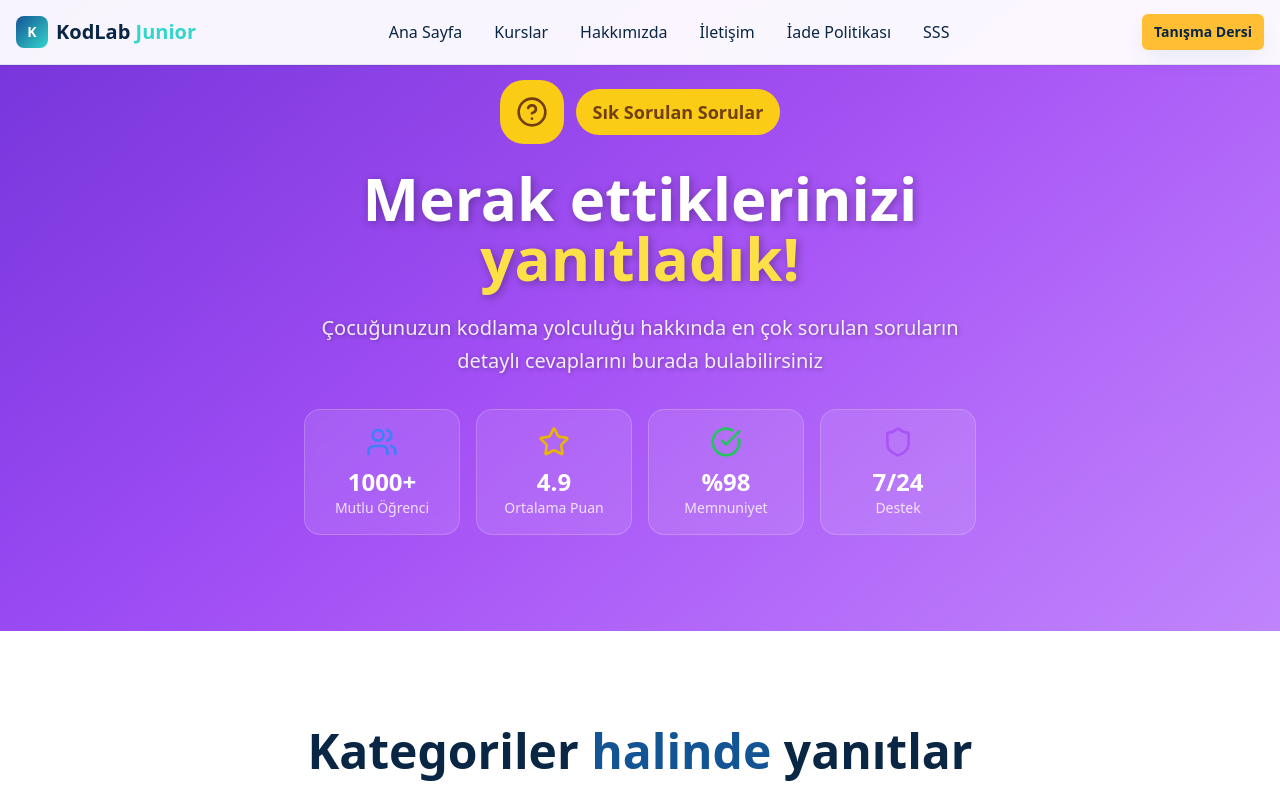
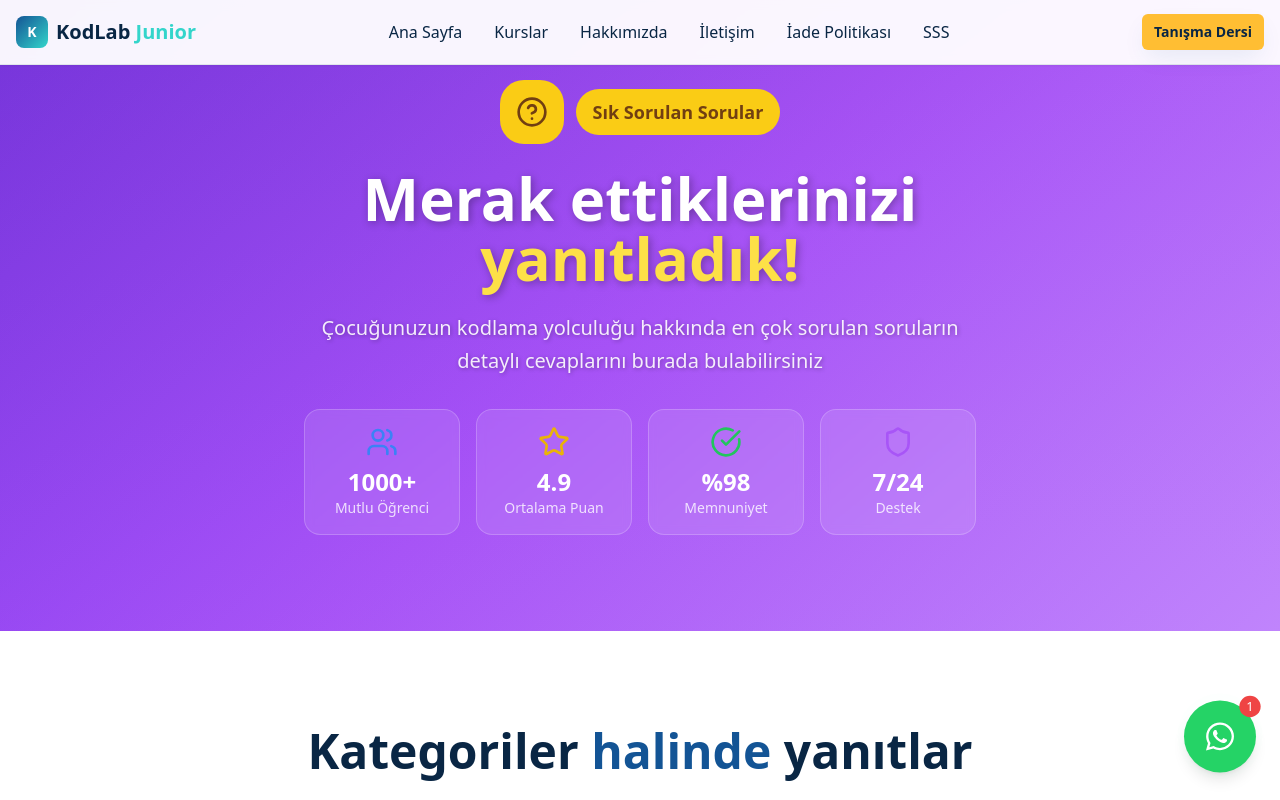
Before and after one commit to SelcukOzdemir23/kodlab-junior-tanitim, a React (Vite) app: page /sss in a window 1280 px wide. Shown: the top 800 px of the page. Built offline with nearby package versions, Linux system fonts and the light colour scheme.

Commit message:
whatsap eklendi

```diff
--- a/package.json
+++ b/package.json
@@ -54,6 +54,7 @@
     "react-day-picker": "^8.10.1",
     "react-dom": "^18.3.1",
     "react-hook-form": "^7.53.0",
+    "react-icons": "^5.5.0",
     "react-resizable-panels": "^2.1.3",
     "react-router-dom": "^6.26.2",
     "recharts": "^2.12.7",
--- /dev/null
+++ b/src/components/WhatsAppFloat.tsx
@@ -0,0 +1,109 @@
+import { motion } from 'framer-motion';
+import { FaWhatsapp } from 'react-icons/fa';
+import { useState } from 'react';
+
+interface WhatsAppFloatProps {
+  phoneNumber?: string;
+  message?: string;
+}
+
+export const WhatsAppFloat = ({
+  phoneNumber = "905523877207", // Placeholder numara - sonra güncellenecek
+  message = "Merhaba! KodLab Junior hakkında bilgi almak istiyorum."
+}: WhatsAppFloatProps) => {
+  const [isHovered, setIsHovered] = useState(false);
+
+  const handleWhatsAppClick = () => {
+    const encodedMessage = encodeURIComponent(message);
+    const whatsappUrl = `https://wa.me/${phoneNumber}?text=${encodedMessage}`;
+    window.open(whatsappUrl, '_blank');
+  };
+
+  return (
+    <motion.div
+      className="fixed bottom-6 right-6 z-50"
+      initial={{ scale: 0, opacity: 0 }}
+      animate={{ scale: 1, opacity: 1 }}
+      transition={{
+        delay: 2, // 2 saniye sonra görünür
+        type: "spring",
+        stiffness: 260,
+        damping: 20
+      }}
+    >
+      <motion.button
+        onClick={handleWhatsAppClick}
+        onHoverStart={() => setIsHovered(true)}
+        onHoverEnd={() => setIsHovered(false)}
+        className="relative bg-[#25D366] hover:bg-[#20BA5A] text-white rounded-full p-5 shadow-lg hover:shadow-xl transition-all duration-300 group"
+        whileHover={{ scale: 1.1 }}
+        whileTap={{ scale: 0.95 }}
+        animate={{
+          y: [0, -8, 0],
+        }}
+        transition={{
+          y: {
+            duration: 2,
+            repeat: Infinity,
+            ease: "easeInOut"
+          }
+        }}
+      >
+        {/* Pulse animasyonu */}
+        <motion.div
+          className="absolute inset-0 bg-[#25D366] rounded-full"
+          animate={{
+            scale: [1, 1.2, 1],
+            opacity: [1, 0, 1],
+          }}
+          transition={{
+            duration: 1.5,
+            repeat: Infinity,
+            ease: "easeInOut"
+          }}
+        />
+
+        {/* WhatsApp ikonu */}
+        <motion.div
+          animate={{
+            rotate: isHovered ? [0, -10, 10, -10, 0] : 0
+          }}
+          transition={{
+            duration: 0.5,
+            ease: "easeInOut"
+          }}
+        >
+          <FaWhatsapp className="w-8 h-8 relative z-10" />
+        </motion.div>
+
+        {/* Tooltip */}
+        <motion.div
+          initial={{ opacity: 0, x: 10 }}
+          animate={{
+            opacity: isHovered ? 1 : 0,
+            x: isHovered ? 0 : 10
+          }}
+          className="absolute right-full mr-3 top-1/2 transform -translate-y-1/2 bg-gray-800 text-white text-sm px-3 py-2 rounded-lg whitespace-nowrap shadow-lg"
+        >
+          WhatsApp ile iletişime geç
+          <div className="absolute top-1/2 left-full transform -translate-y-1/2 border-4 border-transparent border-l-gray-800"></div>
+        </motion.div>
+
+        {/* Notification badge (opsiyonel) */}
+        <motion.div
+          className="absolute -top-1 -right-1 bg-red-500 text-white text-xs rounded-full w-5 h-5 flex items-center justify-center"
+          animate={{
+            scale: [1, 1.2, 1],
+          }}
+          transition={{
+            duration: 1,
+            repeat: Infinity,
+            ease: "easeInOut"
+          }}
+        >
+          1
+        </motion.div>
+      </motion.button>
+    </motion.div>
+  );
+};
--- a/src/pages/CourseDetail.tsx
+++ b/src/pages/CourseDetail.tsx
@@ -7,6 +7,7 @@ import { Users, Clock, Award, Star, CheckCircle, Code, Brain, Gamepad2, External
 import { Header } from '@/components/Header';
 import { Footer } from '@/components/Footer';
 import { DemoBookingModal } from '@/components/DemoBookingModal';
+import { WhatsAppFloat } from '@/components/WhatsAppFloat';
 import { useState, useCallback, useEffect } from 'react';
 import useEmblaCarousel from 'embla-carousel-react';
 import codingFunImage from '@/assets/coding-fun.jpg';
@@ -1133,6 +1134,9 @@ const CourseDetail = () => {
         isOpen={isBookingModalOpen}
         onClose={() => setIsBookingModalOpen(false)}
       />
+
+      {/* WhatsApp Float Button */}
+      <WhatsAppFloat />
     </div>
   );
 };
--- a/src/pages/FAQ.tsx
+++ b/src/pages/FAQ.tsx
@@ -2,6 +2,7 @@ import { motion } from 'framer-motion';
 import { Header } from '@/components/Header';
 import { Footer } from '@/components/Footer';
 import { DemoBookingModal } from '@/components/DemoBookingModal';
+import { WhatsAppFloat } from '@/components/WhatsAppFloat';
 import { useState, useEffect } from 'react';
 import { Accordion, AccordionContent, AccordionItem, AccordionTrigger } from '@/components/ui/accordion';
 import { Card, CardHeader, CardTitle, CardContent } from '@/components/ui/card';
@@ -432,6 +433,9 @@ const FAQ = () => {
         isOpen={isBookingModalOpen}
         onClose={() => setIsBookingModalOpen(false)}
       />
+
+      {/* WhatsApp Float Button */}
+      <WhatsAppFloat />
     </div>
   );
 };
--- a/src/pages/Index.tsx
+++ b/src/pages/Index.tsx
@@ -7,6 +7,7 @@ import { Courses } from '@/components/Courses';
 import { Testimonials } from '@/components/Testimonials';
 import { Footer } from '@/components/Footer';
 import { DemoBookingModal } from '@/components/DemoBookingModal';
+import { WhatsAppFloat } from '@/components/WhatsAppFloat';
 
 const Index = () => {
   const [isBookingModalOpen, setIsBookingModalOpen] = useState(false);
@@ -42,6 +43,9 @@ const Index = () => {
         isOpen={isBookingModalOpen}
         onClose={() => setIsBookingModalOpen(false)}
       />
+
+      {/* WhatsApp Float Button */}
+      <WhatsAppFloat />
     </motion.div>
   );
 };
--- a/src/pages/RefundPolicy.tsx
+++ b/src/pages/RefundPolicy.tsx
@@ -2,6 +2,7 @@ import { motion } from 'framer-motion';
 import { Header } from '@/components/Header';
 import { Footer } from '@/components/Footer';
 import { DemoBookingModal } from '@/components/DemoBookingModal';
+import { WhatsAppFloat } from '@/components/WhatsAppFloat';
 import { useState, useEffect } from 'react';
 import { Card, CardHeader, CardTitle, CardContent } from '@/components/ui/card';
 import { Alert, AlertDescription } from '@/components/ui/alert';
@@ -390,6 +391,9 @@ const RefundPolicy = () => {
         isOpen={isBookingModalOpen}
         onClose={() => setIsBookingModalOpen(false)}
       />
+
+      {/* WhatsApp Float Button */}
+      <WhatsAppFloat />
     </div>
   );
 };
```
Also changed, not shown: 1 other file (tests, documents, lock files or other folders).
